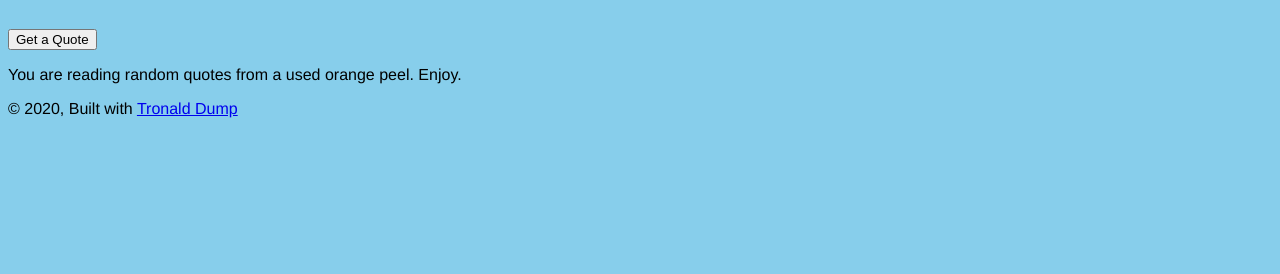
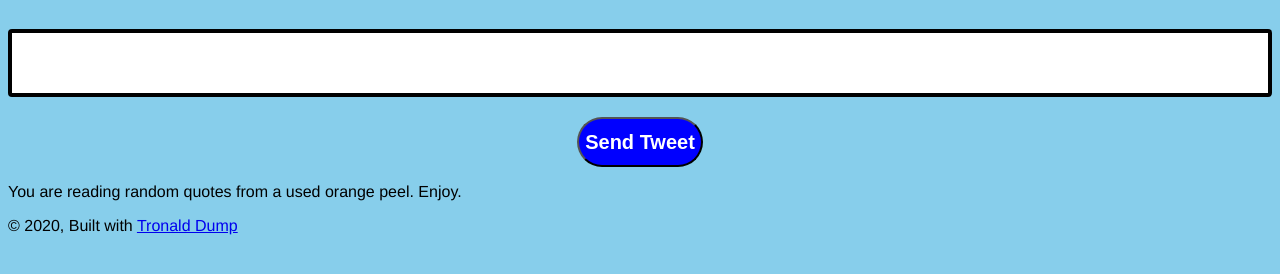
Before and after one commit to goomba5/tronald-dump, a Gatsby site: page / in a window 1280 px wide. Shown: the part 208-482 px from the top of the page. Built offline with nearby package versions, Linux system fonts and the light colour scheme; Gatsby itself is replaced by a stand-in of ours.

Commit message:
code cleanup in index file, added stylesheet classes to elements

```diff
--- a/src/components/quotes.js
+++ b/src/components/quotes.js
@@ -20,10 +20,10 @@ const Quote = () => {
     return(
        <div>
             <div>
-                <p>{tronald}</p>
+                <h2 className="quote">{tronald}</h2>
             </div>
-            <div>
-                <button onClick={fetchData}>Get a Quote</button>
+            <div className="buttonContainer">
+                <button className="button" onClick={fetchData}>Send Tweet</button>
             </div>
        </div>
     )
--- a/src/pages/index.js
+++ b/src/pages/index.js
@@ -12,4 +12,4 @@ const IndexPage = () => (
   </Layout>
 )
 
-export default IndexPage
+export default IndexPage;
```
